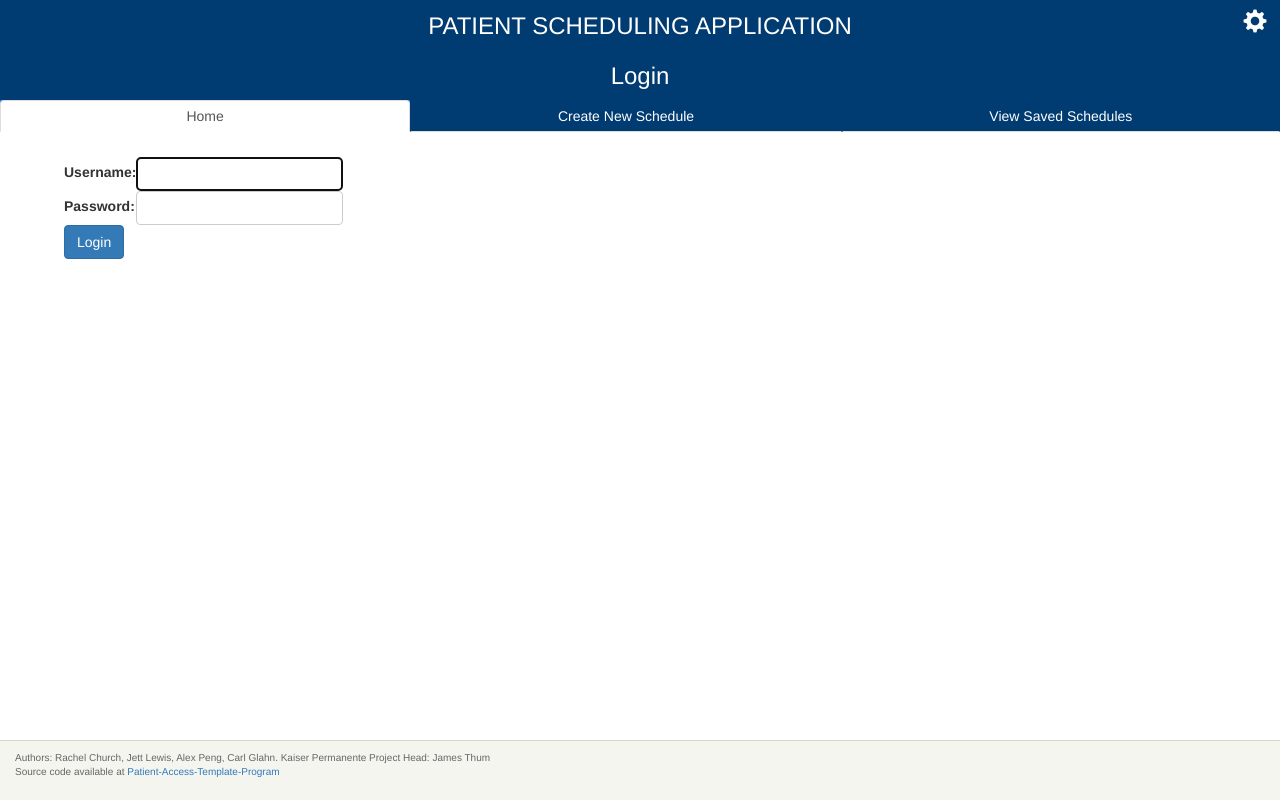
After one commit to JettJengaGod/Patient-Access-Template-Program, a Django app: page /accounts/login/ in a window 1280 px wide. The commit adds this page. Run offline with Django 3.2, Linux system fonts and the light colour scheme; parts of the project's set-up code (start-up, migrations or seed data) failed here and were passed over; some libraries are stand-ins or nearby versions.

Commit message:
basic login/logout features added; need to refine flow/css

```diff
--- a/ECS193/settings.py
+++ b/ECS193/settings.py
@@ -102,6 +102,9 @@ AUTH_PASSWORD_VALIDATORS = [
 ]
 
 
+LOGIN_REDIRECT_URL = '/home'
+
+
 # Internationalization
 # https://docs.djangoproject.com/en/1.9/topics/i18n/
 
--- a/ECS193/urls.py
+++ b/ECS193/urls.py
@@ -13,7 +13,7 @@ Including another URLconf
     1. Import the include() function: from django.conf.urls import url, include
     2. Add a URL to urlpatterns:  url(r'^blog/', include('blog.urls'))
 """
-from django.conf.urls import url
+from django.conf.urls import url, include
 from django.contrib import admin
 import PatientScheduling.db_scripts
 import PatientScheduling.views
@@ -21,6 +21,7 @@ import PatientScheduling.views
 urlpatterns = [
     url(r'^$', PatientScheduling.views.home),
     url(r'^admin/', admin.site.urls),
+    url(r'^accounts/', include('django.contrib.auth.urls')),
     url(r'^settings/', PatientScheduling.views.settings_page),
     url(r'^newSchedule/', PatientScheduling.views.new_schedule),
     url(r'^home/', PatientScheduling.views.home),
--- a/templates/Master.html
+++ b/templates/Master.html
@@ -29,6 +29,15 @@
             <div class="header-title">
                 <h3>PATIENT SCHEDULING APPLICATION</h3>
                 <div ></div>
+                {% if user.is_authenticated %}
+                <a type="button" class="btn glyphicon-button-bright" aria-label="Left Align" href="{% url 'logout' %}"
+                    style="background-color: transparent; font-size: x-large; color:white;">
+                    Logout</a>
+                {% else %}
+                <a type="button" class="btn glyphicon-button-bright" aria-label="Left Align" href="{% url 'login' %}"
+                    style="background-color: transparent; font-size: x-large; color:white;">
+                    Login</a>
+                {% endif %}
                 <a type="button" class="btn glyphicon-button-bright" target="_blank" aria-label="Left Align" href="/settings/"
                         style="background-color: transparent; font-size: x-large; position: absolute; top:0; right:0; color:white;">
                   <span class="glyphicon glyphicon-cog" aria-hidden="true"></span>
--- /dev/null
+++ b/templates/registration/logged_out.html
@@ -0,0 +1,5 @@
+{% extends "Master.html" %}
+{% block title %}Logout{% endblock%}
+{% block content %}
+<p>You have been logged out.</p>
+{% endblock %}
--- /dev/null
+++ b/templates/registration/login.html
@@ -0,0 +1,32 @@
+{% extends "Master.html" %}
+{% block title %}Login{% endblock%}
+{% block content %}
+    {% if form.errors %}
+    <p>Your username and password didn't match. Please try again.</p>
+        {{ form.errors }}
+    {% endif %}
+    {% if next %}
+        {% if user.is_authenticated %}
+            <p>Your account doesn't have access to this page.
+                To proceed, please login with an account that has access.</p>
+        {% else %}
+            <p>Please login to see this page.</p>
+        {% endif %}
+    {% endif %}
+    <form method="POST" action="{% url 'login' %}">
+    {% csrf_token %}
+    <table>
+    <tr>
+        <td>{{ form.username.label_tag }}</td>
+        <td>{{ form.username }}</td>
+    </tr>
+    <tr>
+        <td>{{ form.password.label_tag }}</td>
+        <td>{{ form.password }}</td>
+    </tr>
+    </table>
+
+    <button type="submit" class="btn btn-primary">Login</button>
+
+    </form>
+{% endblock %}
```
Also changed, not shown: PatientScheduling/views.py (+10 -1 lines), 1 other file.
